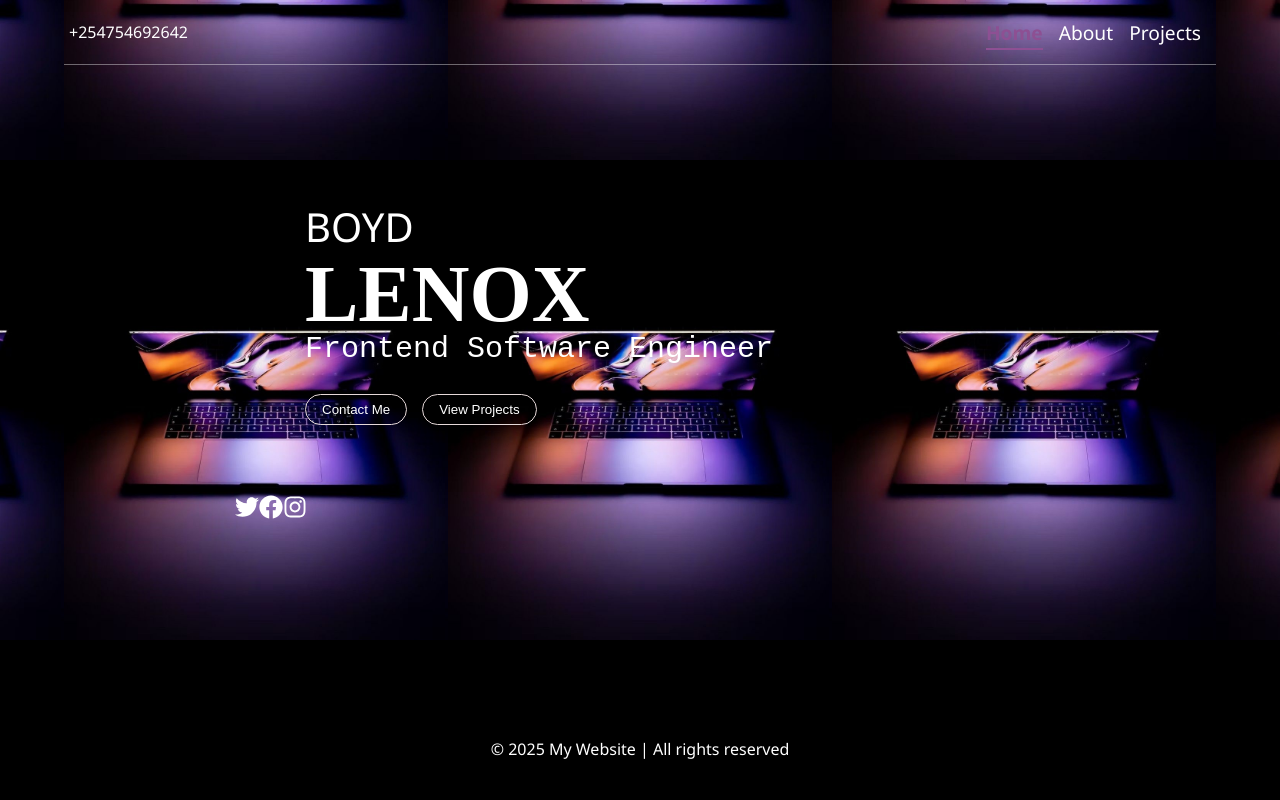
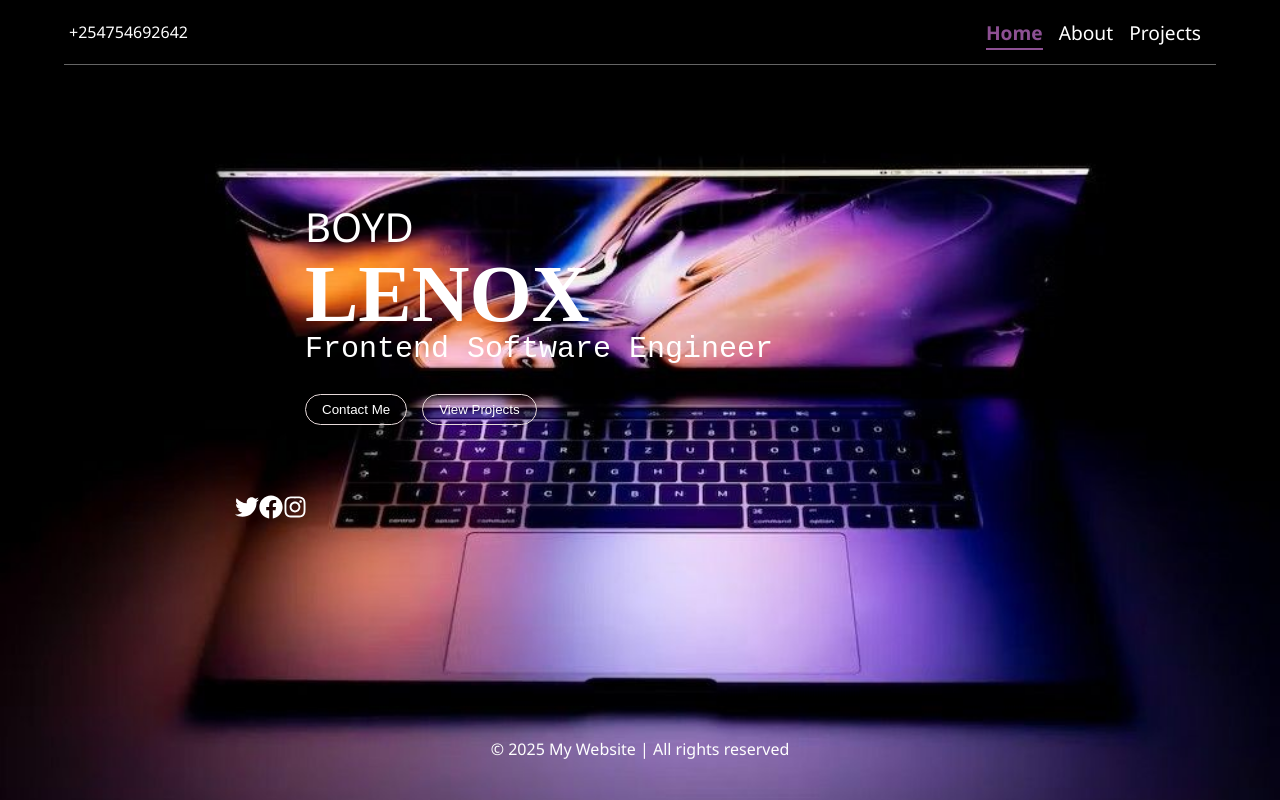
Before and after one commit to Top053/portfolio, a React (Vite) app: page / in a window 1280 px wide. Built offline with nearby package versions, Linux system fonts and the light colour scheme.

Commit message:
adjust background cover

```diff
--- a/src/index.css
+++ b/src/index.css
@@ -11,7 +11,7 @@ html,body{
 body{
     background-image: url('./assets/body-image.jpg');
     background-position: center;
-    background-size: 30%;
+    background-size: cover;
 }
 .layout{
     min-height: 100vh;
```
